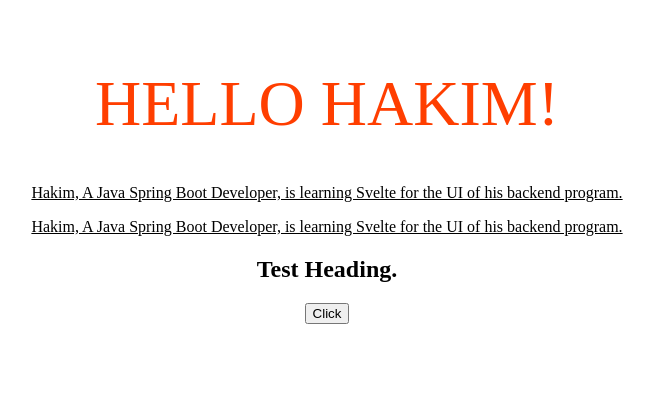
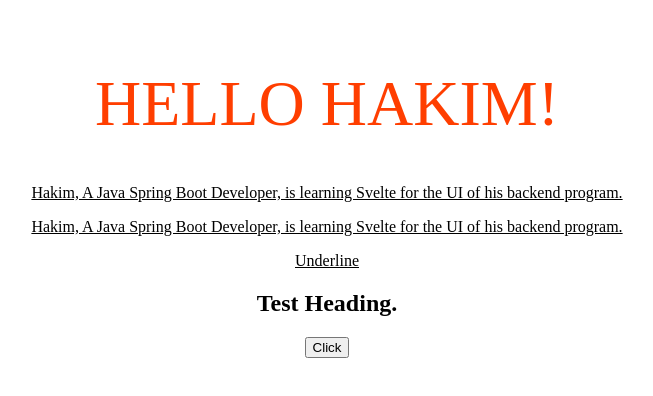
Before and after one commit to sadiul-hakim/basic-svelte, a Svelte app: page / in a window 1280 px wide. Shown: the top 396 px of the page, without its empty margins (313-966 px from the left). Built offline with nearby package versions, Linux system fonts and the light colour scheme.

Commit message:
class Binding

```diff
--- a/src/App.svelte
+++ b/src/App.svelte
@@ -16,6 +16,7 @@
     Hakim, A Java Spring Boot Developer, is learning Svelte for the UI of his
     backend program.
   </p>
+  <p class:underline={isUnderline}>Underline</p>
   {@html heading}
   <button {disabled}>Click</button>
 </main>
```
